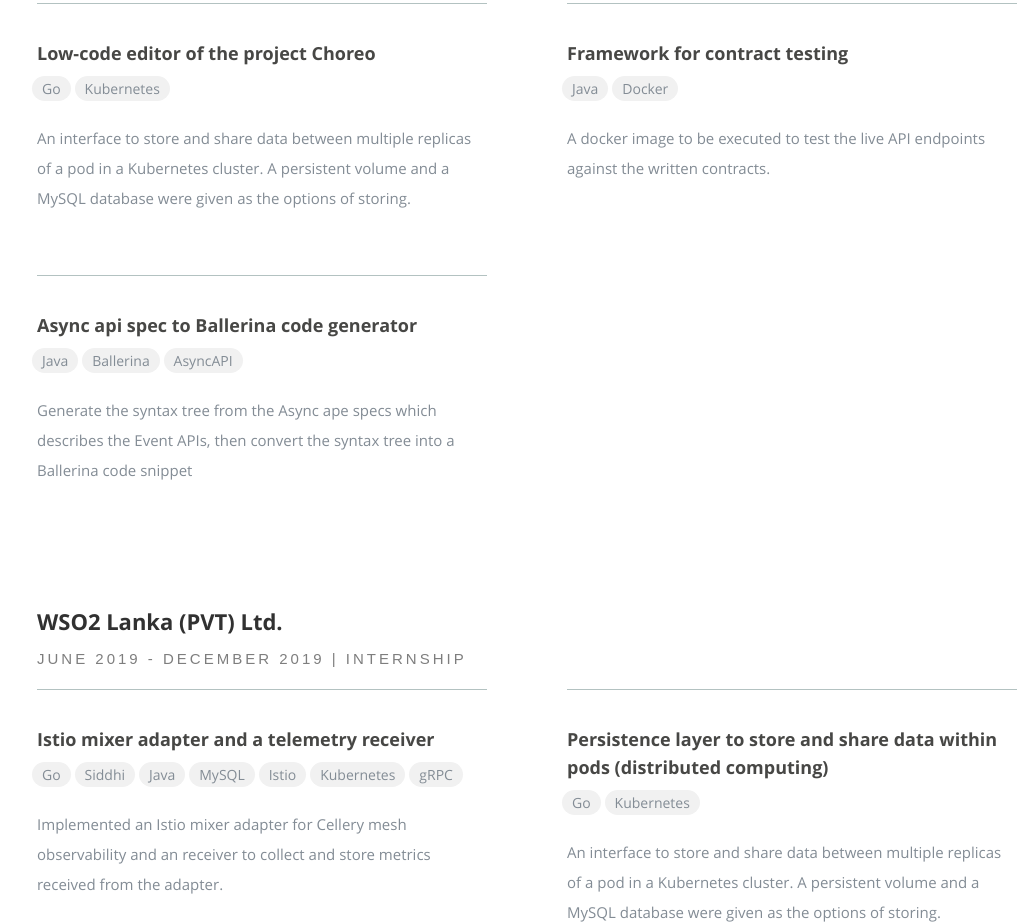
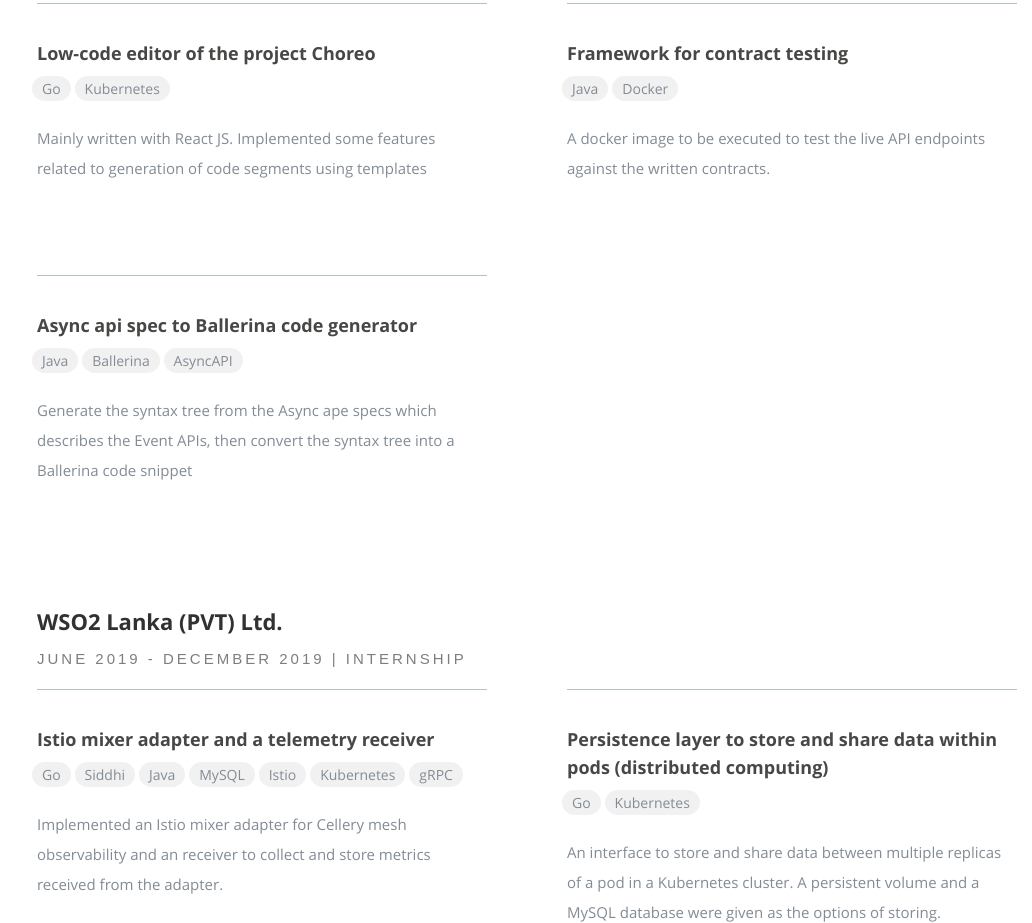
Before and after one commit to HasithaAthukorala/hasithaathukorala.github.io, a plain HTML site: page index.html in a window 1280 px wide. Shown: the part 1779-2702 px from the top of the page, without its empty margins (113-1145 px from the left). Drawn offline with nearby package versions, Linux system fonts and the light colour scheme.

Commit message:
Update work experience

```diff
--- a/index.html
+++ b/index.html
@@ -204,8 +204,8 @@
                         </div>
                     </div>
                     <p>
-                        An interface to store and share data between multiple replicas of a pod in a Kubernetes cluster.
-                        A persistent volume and a MySQL database were given as the options of storing.
+                        Mainly written with React JS. Implemented some features related to
+generation of code segments using templates
                     </p>
                 </div>
             </div>
```
